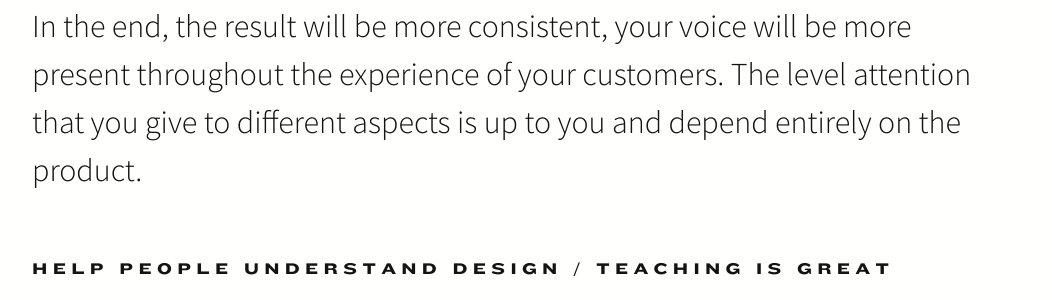
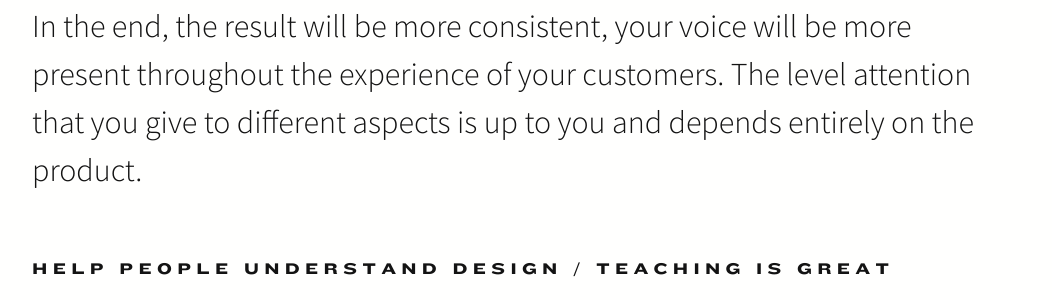
Before and after one commit to rnmp/rnmp.github.io, a Jekyll site: the page built from views.md, in a window 1280 px wide and 900 px high, scrolled down 1532 px. Shown: the part 398-698 px from the top of the window, without its empty margins (128-1180 px from the left). Built offline with Jekyll 4.4.1, drawn with Linux system fonts in a browser that asks for light colours; comment, search, counter and statistics services are not loaded; some of the changed text lies outside the part shown.

Commit message:
Updated views.md

```diff
--- a/views.md
+++ b/views.md
@@ -18,7 +19,7 @@ This elaboration very much aligns with the concept of product design: product de
 # Everything that your product conveys is design
 What is more: the API of the code behind your digital product is design. The content strategy to create traction for it is design. The way the customer service behaves is design. The pricing is design. EVERYTHING is design. Even if you're not personally responsible for some of these aspects of what you're building with your team, the _direction_ that you give and your contributions to them should be part of your process.
 
-The more time you dedicate in learning and understanding these different spectrums (even if they're not your area of expertise) the more equipped you will be to communicate your creative approaches with different teams. In the end, the result will be more consistent, your voice will be more present throughout the experience of your customers. The level attention that you give to different aspects is up to you and depend entirely on the product.
+The more time you dedicate in learning and understanding these different spectrums (even if they're not your area of expertise) the more equipped you will be to communicate your creative approaches with different teams. In the end, the result will be more consistent, your voice will be more present throughout the experience of your customers. The level attention that you give to different aspects is up to you and depends entirely on the product.
 
 # Help people understand design / teaching is great
 
```
Also changed, not shown: other parts of views.md (+2 -1 lines).
